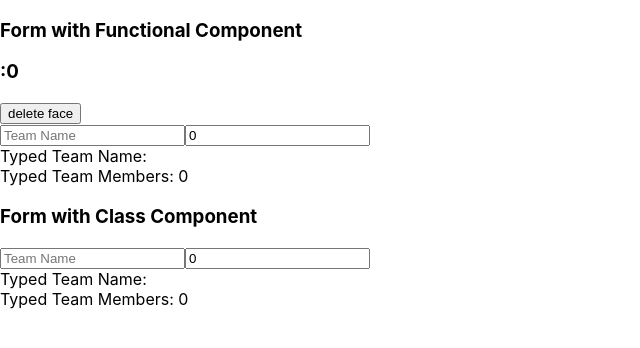
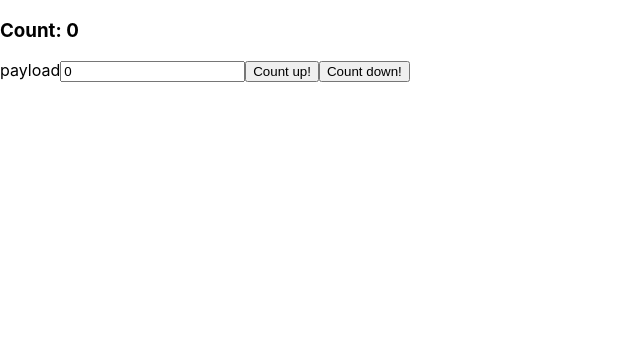
Before and after one commit to ericagong/ReactLab, a React (Create React App) app: page /counter in a window 1280 px wide. Shown: the top 348 px of the page, without its empty margins (0-640 px from the left). Built offline with nearby package versions, Linux system fonts and the light colour scheme.

Commit message:
useSelector

```diff
--- a/package.json
+++ b/package.json
@@ -9,7 +9,11 @@
     "prop-types": "^15.8.1",
     "react": "^18.2.0",
     "react-dom": "^18.2.0",
+    "react-redux": "^8.0.2",
+    "react-router-dom": "^6.3.0",
     "react-scripts": "5.0.1",
+    "redux": "^4.2.0",
+    "redux-logger": "^3.0.6",
     "web-vitals": "^2.1.4"
   },
   "scripts": {
--- a/src/App.js
+++ b/src/App.js
@@ -33,7 +33,7 @@ function App() {
   };
   return (
     <div className='App'>
-      {/* <div className='stateLab'>
+      <div className='stateLab'>
         <div className='basicState'>
           <h3>Converter with Functional Component</h3>
           <SuperConverter></SuperConverter>
@@ -47,8 +47,8 @@ function App() {
           <h3>Counter setState with setState</h3>
           <ClassCounter hi='hi' />
         </div>
-      </div> */}
-      {/* <hr />
+      </div>
+      <hr />
       <div className='propsLab'>
         <h3>Button with functional Component</h3>
         <MemorizedBtn
@@ -62,8 +62,8 @@ function App() {
         <h3>Button with class Component</h3>
         <MemorizedClassBtn text={value2} id='2' changeValue={changeValue} />
         <MemorizedClassBtn text='other' />
-      </div> */}
-      {/* <hr/> */}
+      </div>
+      <hr />
       <div className='eventListenrLab'>
         <div>
           <h3>Form with Functional Component</h3>
--- /dev/null
+++ b/src/RouterApp.js
@@ -0,0 +1,20 @@
+import React from "react";
+import { Routes, Route } from "react-router-dom";
+
+import About from "./pages/About";
+import Home from "./pages/Home";
+import Profile from "./pages/Profile";
+import Selector from "./pages/Selector";
+
+const RouterApp = (props) => {
+  return (
+    <Routes>
+      <Route path='/' element={<Home />} />
+      <Route path='/about' element={<About />} />
+      {/* <Route path='/profile/:username' element={<Profile />} /> */}
+      <Route path='/counter' element={<Selector />} />
+    </Routes>
+  );
+};
+
+export default RouterApp;
--- a/src/components/eventListener/functional/Form.jsx
+++ b/src/components/eventListener/functional/Form.jsx
@@ -29,12 +29,12 @@ const Form = (props) => {
   useEffect(changeFunc, [team, number]);
 
   // componentDidMount(), componentDidUpdate(), componentWillUnmount()
-  // TODO cleanup check!
-  // useEffect(() => {
-  //   return () => {
-  //     console.log("destoyed");
-  //   };
-  // });
+  useEffect(() => {
+    return () => {
+      // 매번 호출됨.. why?
+      console.log("destoyed");
+    };
+  }, [hide]);
 
   const changeHandler = (event) => {
     const id = event.target.id;
--- /dev/null
+++ b/src/components/useSelector/Counter.jsx
@@ -0,0 +1,39 @@
+import { useState } from "react";
+import { useDispatch, useSelector, shallowEqual } from "react-redux";
+import { addCounter, subCounter } from "../../redux/modules/counter";
+
+const Counter = (props) => {
+  const [payload, setPayload] = useState(0);
+  const count = useSelector((state) => state.counter.count);
+  const name = useSelector((state) => state.counter.name);
+  // const { c, n } = useSelector((state) => state.counter, shallowEqual);
+
+  // never!
+  // const { count, name } = useSelector((state) => state.counter);
+
+  // const count = useSelector(({counter} => counter.count));
+
+  const dispatch = useDispatch();
+  const addHandler = () => {
+    dispatch(addCounter(payload));
+  };
+  const subHandler = () => {
+    dispatch(subCounter(payload));
+  };
+  return (
+    <>
+      <h3>Count: {count}</h3>
+      <label htmlFor='payload'>payload</label>
+      <input
+        id='payload'
+        type='number'
+        value={payload}
+        onChange={(e) => setPayload(parseInt(e.target.value) || 0)}
+      />
+      <button onClick={addHandler}>Count up!</button>
+      <button onClick={subHandler}>Count down!</button>
+    </>
+  );
+};
+
+export default Counter;
--- a/src/index.js
+++ b/src/index.js
@@ -1,17 +1,23 @@
-import React from 'react';
-import ReactDOM from 'react-dom/client';
-import './index.css';
-import App from './App';
-import reportWebVitals from './reportWebVitals';
+import React from "react";
+import ReactDOM from "react-dom/client";
+import "./index.css";
+import App from "./App";
+import reportWebVitals from "./reportWebVitals";
+import { BrowserRouter } from "react-router-dom";
+import RouterApp from "./RouterApp";
+import { Provider } from "react-redux";
+import store from "./redux/config/configStore";
 
-const root = ReactDOM.createRoot(document.getElementById('root'));
+const root = ReactDOM.createRoot(document.getElementById("root"));
 root.render(
-  <React.StrictMode>
-    <App />
-  </React.StrictMode>
+  <Provider store={store}>
+    <BrowserRouter>
+      <RouterApp />
+    </BrowserRouter>
+  </Provider>
 );
 
 // If you want to start measuring performance in your app, pass a function
 // to log results (for example: reportWebVitals(console.log))
 // or send to an analytics endpoint. Learn more: https://bit.ly/CRA-vitals
-reportWebVitals();
+// reportWebVitals();
--- /dev/null
+++ b/src/pages/About.jsx
@@ -0,0 +1,13 @@
+import React from "react";
+import { Link } from "react-router-dom";
+const About = (props) => {
+  return (
+    <div>
+      About
+      <Link to='/'>Home 가기</Link>
+      <a href='/'>Refresh되는 Home 가기</a>
+    </div>
+  );
+};
+
+export default About;
--- /dev/null
+++ b/src/pages/Home.jsx
@@ -0,0 +1,13 @@
+import React from "react";
+import { Link } from "react-router-dom";
+
+const Home = (props) => {
+  return (
+    <div>
+      Home
+      <Link to='/About'>About가기</Link>
+    </div>
+  );
+};
+
+export default Home;
--- /dev/null
+++ b/src/pages/Selector.jsx
@@ -0,0 +1,11 @@
+import Counter from "../components/useSelector/Counter";
+
+const Selector = (props) => {
+  return (
+    <>
+      <Counter />
+    </>
+  );
+};
+
+export default Selector;
--- /dev/null
+++ b/src/redux/config/configStore.jsx
@@ -0,0 +1,10 @@
+import { createStore, combineReducers, applyMiddleware } from "redux";
+import { createLogger } from "redux-logger";
+import counter from "../modules/counter";
+
+const rootReducer = combineReducers({ counter });
+const logger = createLogger();
+
+const store = createStore(rootReducer, applyMiddleware(logger));
+
+export default store;
--- /dev/null
+++ b/src/redux/modules/counter.jsx
@@ -0,0 +1,42 @@
+// Actions
+const ADD_CNT = "react-lab/counter/ADD_CNT";
+const SUB_CNT = "react-lab/counter/SUB_CNT";
+
+// ActionCreators
+export function addCounter(payload) {
+  return {
+    type: ADD_CNT,
+    payload,
+  };
+}
+
+export function subCounter(payload) {
+  return {
+    type: SUB_CNT,
+    payload,
+  };
+}
+
+// initialState
+const initialState = {
+  count: 0,
+  name: "",
+};
+
+// reducers
+export default function counter(state = initialState, action) {
+  switch (action.type) {
+    case ADD_CNT:
+      return {
+        ...state,
+        count: state.count + action.payload,
+      };
+    case SUB_CNT:
+      return {
+        ...state,
+        count: state.count - action.payload,
+      };
+    default:
+      return state;
+  }
+}
```
Also changed, not shown: src/pages/Profile.jsx (added), 1 other file (tests, documents, lock files or other folders).
